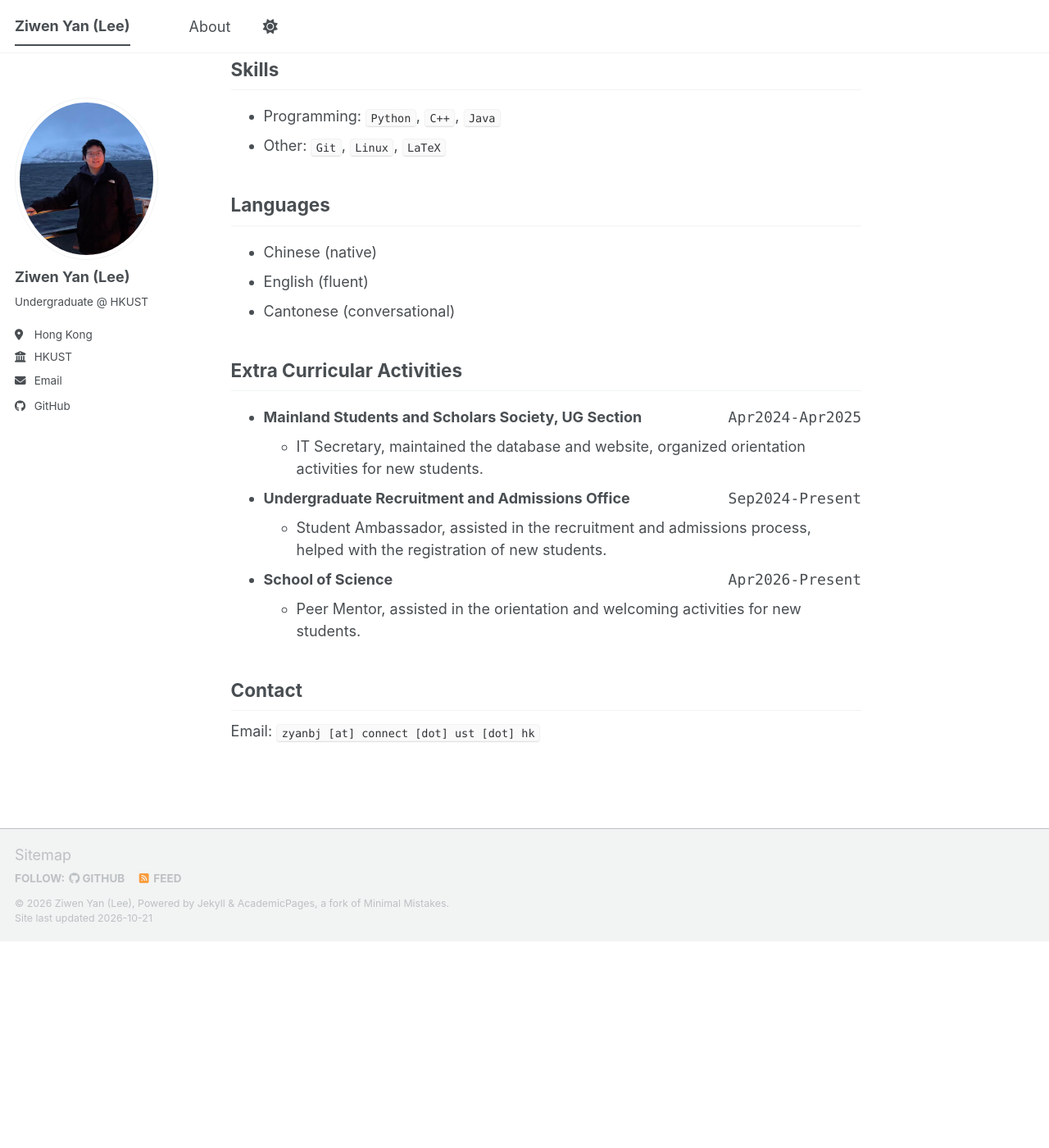
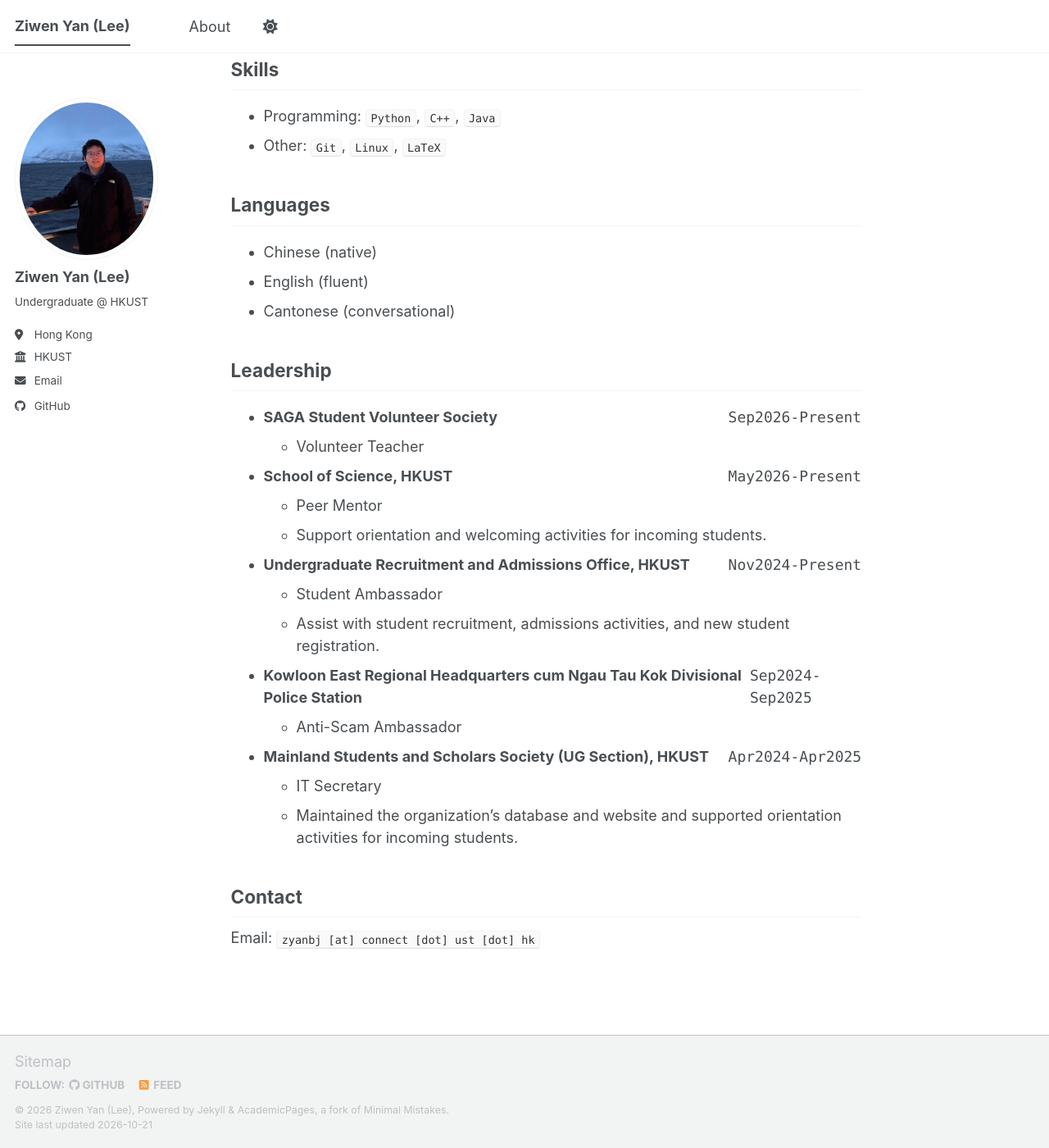
Before and after one commit to LeeYan25/LeeYan25.github.io, a Jekyll site: the page built from _pages/about.md, in a window 1280 px wide and 1400 px high, scrolled down 1992 px. Shown: the whole window at 82% size. Built offline with Jekyll 4.4.1, drawn with Linux system fonts in a browser that asks for light colours; a script bundle is joined from its source files by our own code; library files that are not in the unit come from our copies; before the commit the page ends 3140 px from its top, so only the background shows below that; some of the changed text lies outside the part shown.

Commit message:
updated scholarship and leadership

```diff
--- a/_pages/about.md
+++ b/_pages/about.md
@@ -68,21 +68,25 @@ I am currently working on discrete flow matching for image perception under the
 ## Awards
 
 - <div style="display: flex; justify-content: space-between;">
-    <span><strong>the S.S. Chern Class Scholarship</strong></span>
+    <span><strong>HKSAR Government Scholarship</strong></span>
+    <span><code>May2026 &amp; May2025</code></span>
+- <div style="display: flex; justify-content: space-between;">
+    <span><strong>Lee Hysan Foundation Exchange Scholarship</strong></span>
+    <span><code>Feb2026</code></span>
+- <div style="display: flex; justify-content: space-between;">
+    <span><strong>Epsilon Fund Award</strong></span>
+    <span><code>May2025</code></span>
+  - Top 10 students in the Mathematics Department at HKUST.
+- <div style="display: flex; justify-content: space-between;">
+    <span><strong>S.S. Chern Class Scholarship</strong></span>
     <span><code>May2024</code></span>
-  - Top 20 math student
 - <div style="display: flex; justify-content: space-between;">
-    <span><strong>University’s Scholarship Scheme for Continuing UG Student</strong></span>
+    <span><strong>University Scholarship Scheme for Continuing UG Students</strong></span>
     <span><code>May2024</code></span>
-  - Top 2% student
+  - Top 2% of students at HKUST.
 - <div style="display: flex; justify-content: space-between;">
     <span><strong>Ng Hong Mun Educational Foundation Outstanding Student Scholarship</strong></span>
     <span><code>May2024</code></span>
-  - Outstanding Student Scholarship
-- <div style="display: flex; justify-content: space-between;">
-    <span><strong>the HKSAR Government Scholarship</strong></span>
-    <span><code>May2025</code></span>
-  - Top 0.1% student in Hong Kong Universities
 
 
 ## Standardized Tests
@@ -102,20 +106,31 @@ I am currently working on discrete flow matching for image perception under the
 
 
 
-## Extra Curricular Activities
+## Leadership
 
 - <div style="display: flex; justify-content: space-between;">
-    <span><strong>Mainland Students and Scholars Society, UG Section</strong></span>
+    <span><strong>SAGA Student Volunteer Society</strong></span>
+    <span><code>Sep2026-Present</code></span>
+  - Volunteer Teacher
+- <div style="display: flex; justify-content: space-between;">
+    <span><strong>School of Science, HKUST</strong></span>
+    <span><code>May2026-Present</code></span>
+  - Peer Mentor
+  - Support orientation and welcoming activities for incoming students.
+- <div style="display: flex; justify-content: space-between;">
+    <span><strong>Undergraduate Recruitment and Admissions Office, HKUST</strong></span>
+    <span><code>Nov2024-Present</code></span>
+  - Student Ambassador
+  - Assist with student recruitment, admissions activities, and new student registration.
+- <div style="display: flex; justify-content: space-between;">
+    <span><strong>Kowloon East Regional Headquarters cum Ngau Tau Kok Divisional Police Station</strong></span>
+    <span><code>Sep2024-Sep2025</code></span>
+  - Anti-Scam Ambassador
+- <div style="display: flex; justify-content: space-between;">
+    <span><strong>Mainland Students and Scholars Society (UG Section), HKUST</strong></span>
     <span><code>Apr2024-Apr2025</code></span>
-  - IT Secretary, maintained the database and website, organized orientation activities for new students.
-- <div style="display: flex; justify-content: space-between;">
-    <span><strong>Undergraduate Recruitment and Admissions Office</strong></span>
-    <span><code>Sep2024-Present</code></span>
-  - Student Ambassador, assisted in the recruitment and admissions process, helped with the registration of new students.
-- <div style="display: flex; justify-content: space-between;">
-    <span><strong>School of Science</strong></span>
-    <span><code>Apr2026-Present</code></span>
-  - Peer Mentor, assisted in the orientation and welcoming activities for new students.
+  - IT Secretary
+  - Maintained the organization’s database and website and supported orientation activities for incoming students.
 
 
 ## Contact
```
